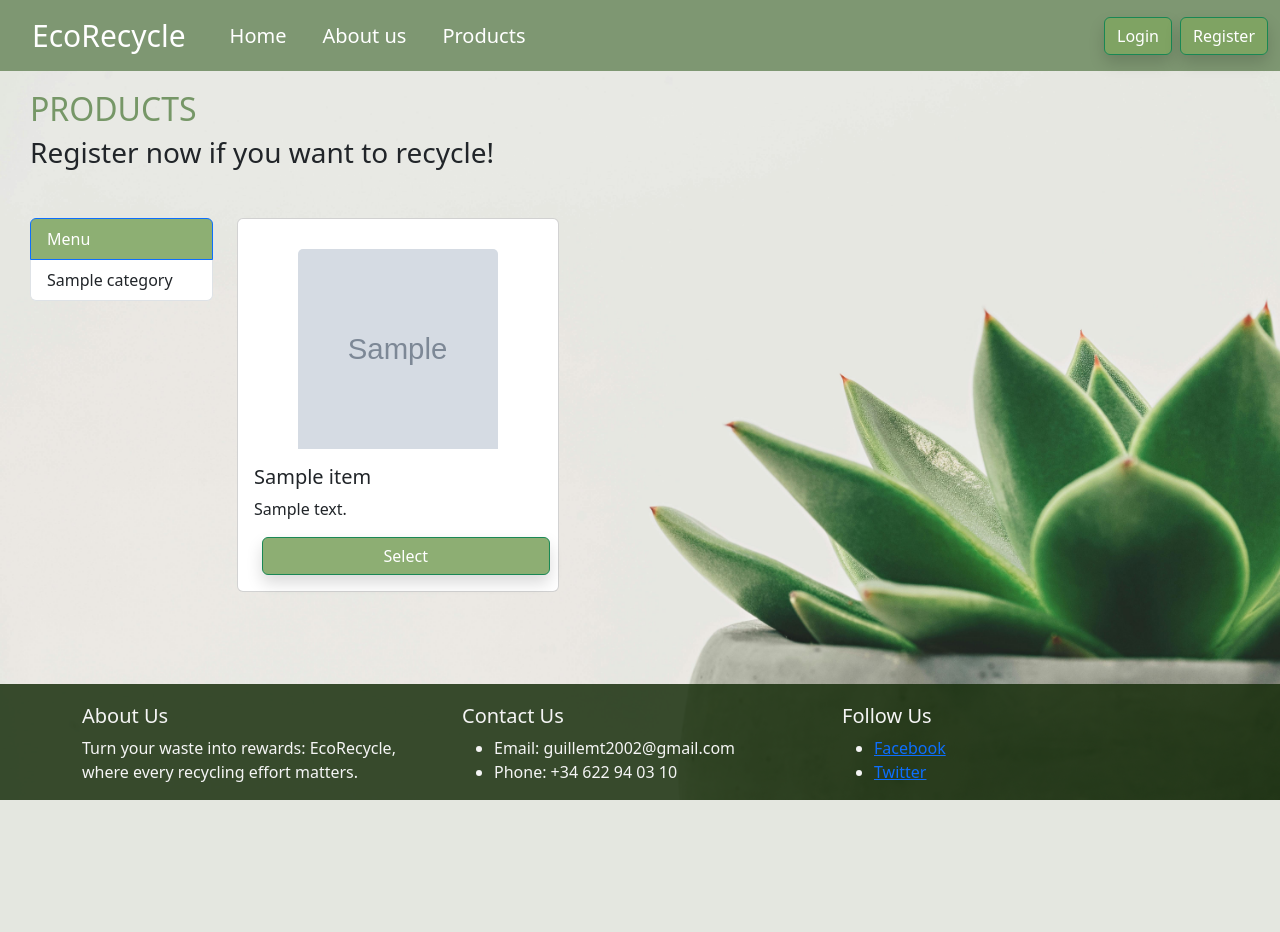
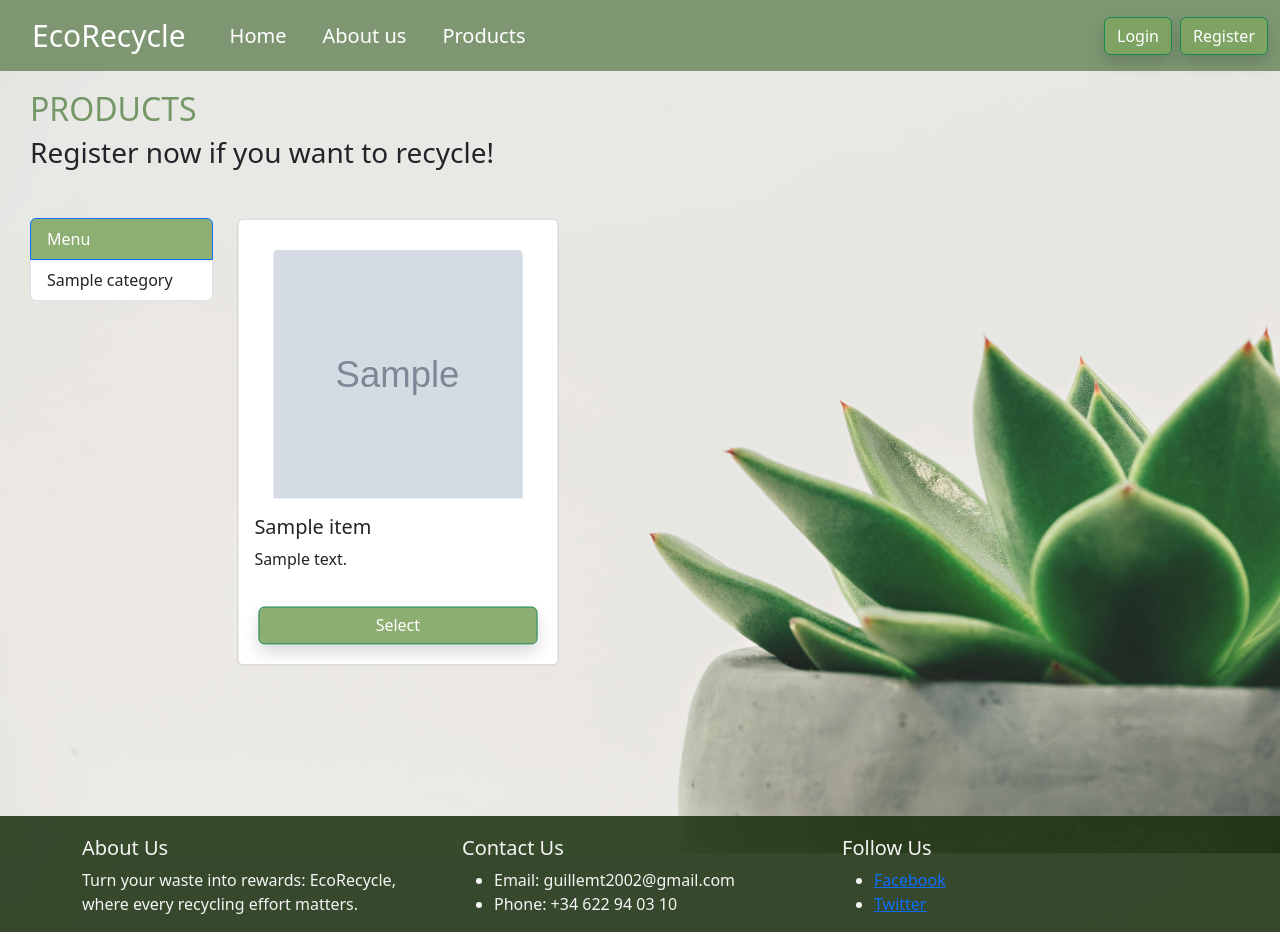
Before and after one commit to Guillemtejonestalella/EcoRecycleProject, a Django app: page /products in a window 1280 px wide. Before the commit the page ends 800 px from the top, so only its background shows below. Run offline with Django 5.2, Linux system fonts and the light colour scheme; tables that the repository leaves empty hold one stand-in row (values such as "Sample post"); grey boxes marked "Sample" are stand-in pictures; some libraries are stand-ins or nearby versions.

Commit message:
[Updated] products select buttons (centered and aligned)

```diff
--- a/ecoApp/static/css/styles.css
+++ b/ecoApp/static/css/styles.css
@@ -1,3 +1,7 @@
+
+:root{
+    color-scheme: light dark;
+}
 
 @keyframes fade-up {
     0%{
@@ -146,7 +150,7 @@ body {
     padding: 20px;
     border-radius: 8px;
     box-shadow: 0 4px 8px rgba(0, 0, 0, 0.3);
-    margin-top: 70px;
+    margin-top: 122px !important;
     background-color: rgba(255, 255, 255, 0.8);
 }
 
@@ -160,7 +164,7 @@ body {
     padding: 20px;
     border-radius: 8px;
     box-shadow: 0 4px 8px rgba(0, 0, 0, 0.3);
-    margin-top: 100px;
+    margin-top: 122px;
     background-color: rgba(255, 255, 255, 0.8);
 }
 
@@ -176,7 +180,7 @@ body {
 }
 
 .body-class{
-    margin-bottom: 40px;
+    margin-bottom: 120px;
 }
 
 .initial-content h2{
--- a/ecoApp/templates/ecoApp/products.html
+++ b/ecoApp/templates/ecoApp/products.html
@@ -9,7 +9,7 @@
 
     {% if request.user.is_authenticated %}
         <div class="welcome-user">
-            <h3>Hello {{user}}, you have {{ user.profile.ProfilePoints }} points ! </h3>
+            <h3>Hello {{user}}, you have {{ user.profile.ProfilePoints }} points! </h3>
         </div>
     {% else %}
         <div class="welcome-user">
@@ -41,17 +41,16 @@
                   <div class="card-body">
                     <h5 class="card-title">{{ element }}</h5>
                     <p class="card-text">{{ element.ItemDescription }}</p>
-                    <div class="select-div">
-                      <form method="GET" action="">
-                        <button class="btn btn-success ms-2 shadow select-button" type="submit" style="">Select</button>
-                      </form>
-                    </div>
 
+
+                  </div>
+                  <div class="select-div">
+                    <form method="GET" action="">
+                      <button class="btn btn-success shadow select-button" type="submit">Select</button>
+                    </form>
                   </div>
                 </div>
               </div>
-
-
             {% endfor %}
           </div>
         </div>
@@ -70,18 +69,22 @@
             align-items: center;
           }
           .card-img-top {
-            width: 200px;
-            height: 200px;
+            width: 250px;
+            height: 250px;
             object-fit: cover;
             margin: auto;
           }
           .menu-button{
             background-color: #8daf73!important;
           }
+          .select-div{
+            align-items: center;
+            padding: 20px;
 
-
+          }
           .select-button{
             width: 100%;
+
           }
         </style>
       </div>
```
